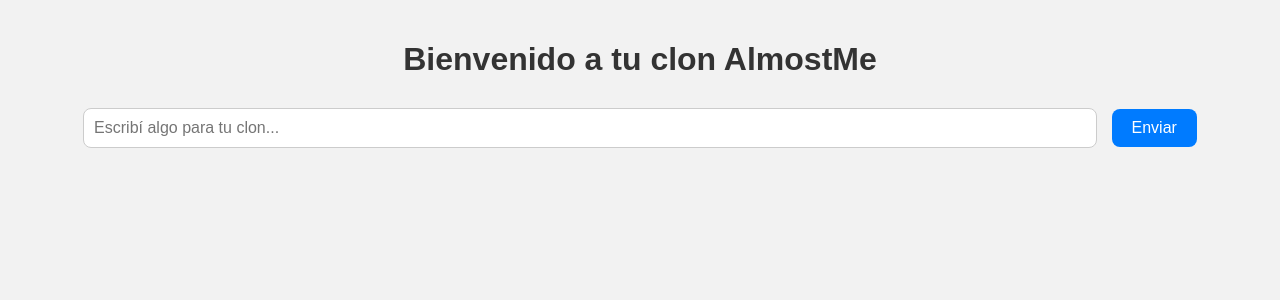
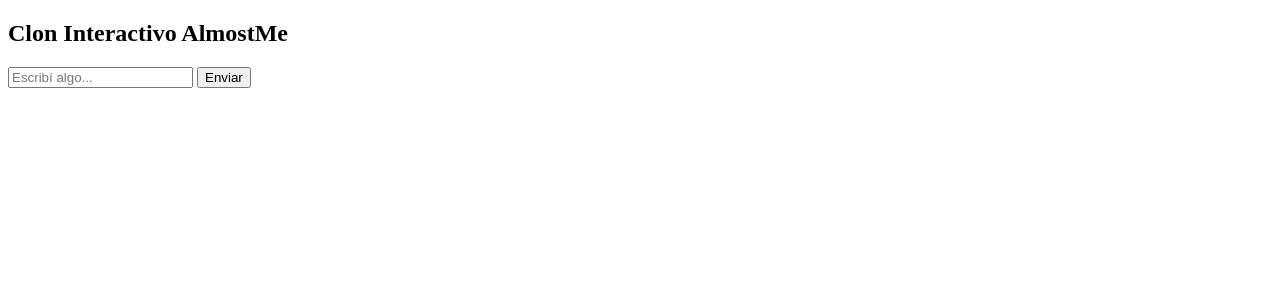
Before and after one commit to jspoleti66/Projects, a Flask app: page / in a window 1280 px wide. Shown: the top 300 px of the page. Run offline with Flask 3, Linux system fonts and the light colour scheme; some libraries are stand-ins or nearby versions.

Commit message:
Add files via upload

```diff
--- a/templates/index.html
+++ b/templates/index.html
@@ -3,67 +3,11 @@
 <head>
   <meta charset="UTF-8" />
   <meta name="viewport" content="width=device-width, initial-scale=1.0"/>
-  <title>AlmostMe - Clon Interactivo</title>
-  <style>
-    body {
-      font-family: Arial, sans-serif;
-      background: #f2f2f2;
-      margin: 0;
-      padding: 20px;
-      text-align: center;
-    }
-
-    h1 {
-      color: #333;
-    }
-
-    #avatar-container {
-      margin: 30px auto;
-      max-width: 720px;
-      height: auto;
-    }
-
-    .chat-input {
-      margin-top: 30px;
-    }
-
-    input[type="text"] {
-      width: 80%;
-      padding: 10px;
-      font-size: 1rem;
-      border: 1px solid #ccc;
-      border-radius: 8px;
-    }
-
-    button {
-      padding: 10px 20px;
-      font-size: 1rem;
-      background: #007bff;
-      color: white;
-      border: none;
-      border-radius: 8px;
-      margin-left: 10px;
-      cursor: pointer;
-    }
-
-    button:hover {
-      background: #0056b3;
-    }
-  </style>
+  <title>Clon Interactivo</title>
 </head>
 <body>
-  <h1>Bienvenido a tu clon AlmostMe</h1>
+  <h2>Clon Interactivo AlmostMe</h2>
 
-  <!-- Contenedor del avatar parlante -->
-  <div id="avatar-container"></div>
-
-  <!-- Campo para probar el clon también desde HTML -->
-  <div class="chat-input">
-    <input type="text" id="mensaje" placeholder="Escribí algo para tu clon..." />
-    <button onclick="enviarMensaje()">Enviar</button>
-  </div>
-
-  <!-- Script del agente de D-ID con tu configuración -->
   <script
     type="module"
     src="https://agent.d-id.com/v1/index.js"
@@ -71,32 +15,51 @@
     data-mode="fabio"
     data-client-key="Z29vZ2xlLW9hdXRoMnwxMDMzOTczMTI3MzI5NjkwMzI4Mjg6VElDajc1V0tZRGZXNzlLekxDOXAz"
     data-agent-id="agt_-6gnHmcW"
-    data-monitor="true">
-  </script>
+    data-monitor="true"
+  ></script>
 
-  <!-- Lógica de integración con tu backend personalizado -->
+  <div style="margin-top: 20px;">
+    <input type="text" id="input-clon" placeholder="Escribí algo..." />
+    <button onclick="enviarAlClon()">Enviar</button>
+    <div id="respuesta-clon" style="margin-top: 20px; font-weight: bold;"></div>
+  </div>
+
   <script>
-    // Escuchar mensajes del agente
+    // Escuchar mensajes del iframe
     window.addEventListener("message", async (event) => {
       if (event.data?.type === "agent-text") {
         const mensaje = event.data.message;
-        const respuesta = await consultarBackend(mensaje);
-        hablarConAvatar(respuesta);
+
+        try {
+          const res = await fetch("/clon", {
+            method: "POST",
+            headers: { "Content-Type": "application/json" },
+            body: JSON.stringify({ mensaje })
+          });
+          const data = await res.json();
+
+          document.getElementById("respuesta-clon").innerText = data.respuesta || "Sin respuesta";
+          hablarConAvatar(data.respuesta);
+        } catch (err) {
+          console.error("Error al comunicarse con el backend:", err);
+        }
       }
     });
 
-    // Consultar a tu backend Flask
-    async function consultarBackend(mensaje) {
+    // Enviar mensaje manualmente desde el input
+    async function enviarAlClon() {
+      const mensaje = document.getElementById("input-clon").value;
       const res = await fetch("/clon", {
         method: "POST",
         headers: { "Content-Type": "application/json" },
         body: JSON.stringify({ mensaje })
       });
       const data = await res.json();
-      return data.respuesta;
+      document.getElementById("respuesta-clon").innerText = data.respuesta;
+      hablarConAvatar(data.respuesta);
     }
 
-    // Enviar respuesta al avatar de D-ID para que hable
+    // Enviar mensaje al avatar de D-ID
     function hablarConAvatar(texto) {
       const iframe = document.querySelector("iframe[src*='agent.d-id.com']");
       if (iframe) {
@@ -107,14 +70,6 @@
         }, "*");
       }
     }
-
-    // Para probar manualmente desde la UI
-    async function enviarMensaje() {
-      const input = document.getElementById("mensaje");
-      const mensaje = input.value;
-      const respuesta = await consultarBackend(mensaje);
-      hablarConAvatar(respuesta);
-    }
   </script>
 </body>
 </html>
```
